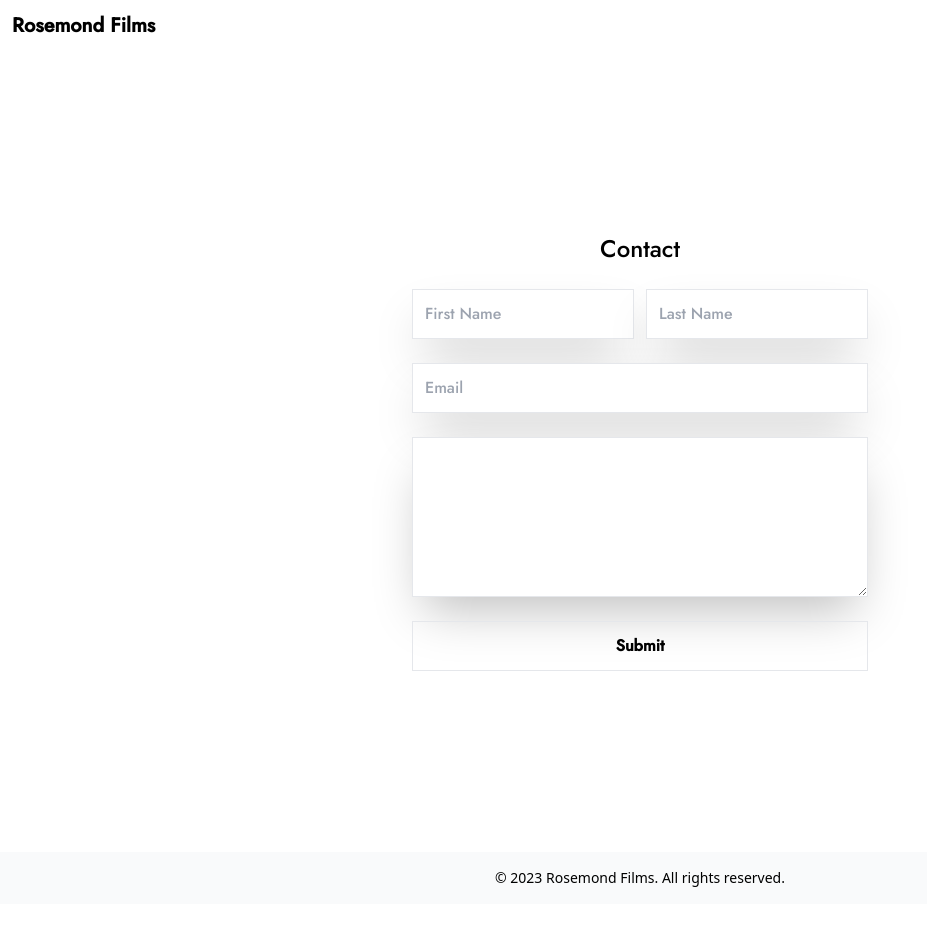
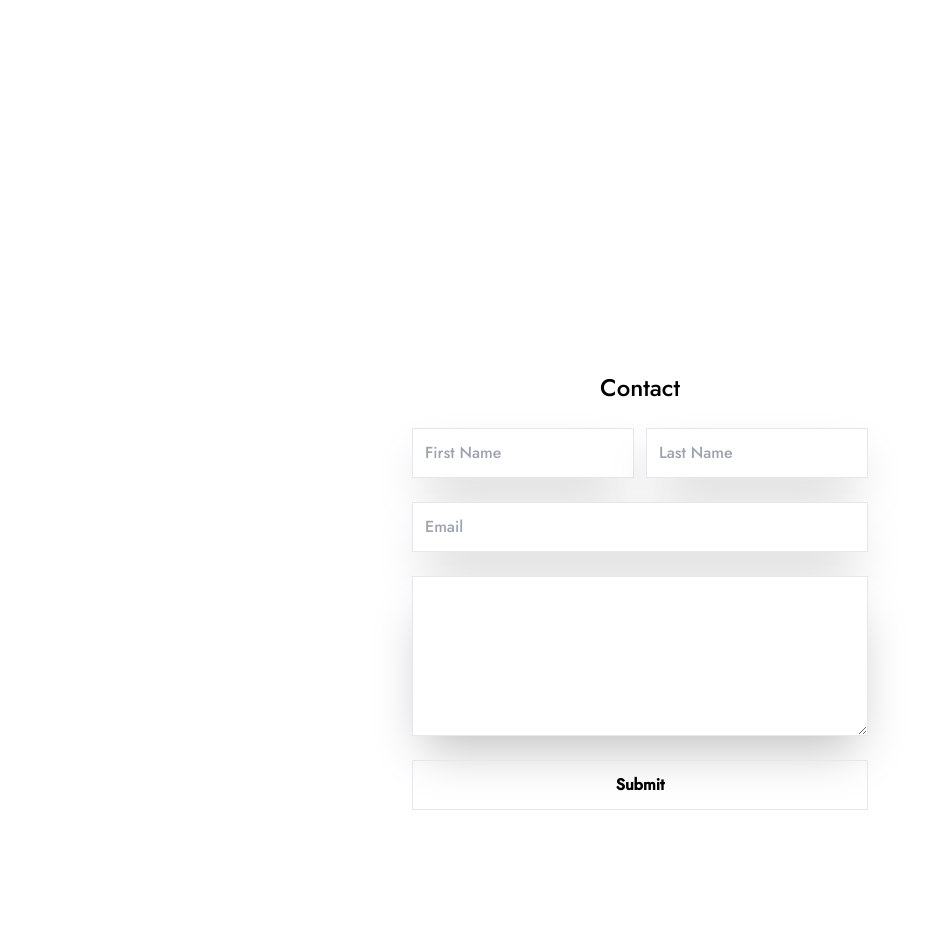
Before and after one commit to syadav0/rosemond-films, a Next.js app: page /contact in a window 1280 px wide. Shown: the top 952 px of the page, without its empty margins (0-927 px from the left). Before the commit the page ends 904 px from the top, so only its background shows below. Built offline with nearby package versions, Linux system fonts and the light colour scheme.

Commit message:
fixed some font issues and improved collage

```diff
--- a/src/app/contact/page.tsx
+++ b/src/app/contact/page.tsx
@@ -1,8 +1,10 @@
+import Link from "next/link";
+
 export default function Contact() {
   return (
       <div className='text-center font-jost'>
 
-        <form className="px-7 h-screen grid justify-center items-center">
+        <form className="px-7 py-[20rem] grid justify-center items-center">
 
           <div className="grid gap-6" id="form">
 
@@ -26,6 +28,27 @@
 
             <button className=" glass w-full p-3 focus:border-white border-[1px] hover:text-indigo-200 font-bold" type="submit">Submit</button>
           </div>
+
+
+          <div className='flex mx-auto justify-evenly py-10 w-24'>
+
+            <Link href='https://www.linkedin.com/in/jonathan-rosemond-0880b5228' target="_blank">
+              <svg xmlns="http://www.w3.org/2000/svg" width="30" height="30" viewBox="0 0 24 24"
+              className="fill-white">
+                <path d="M12 2c5.514 0 10 4.486 10 10s-4.486 10-10 10-10-4.486-10-10 4.486-10 10-10zm0-2c-6.627 0-12 5.373-12 12s5.373 12 12 12 12-5.373 12-12-5.373-12-12-12zm-2 8c0 .557-.447 1.008-1 1.008s-1-.45-1-1.008c0-.557.447-1.008 1-1.008s1 .452 1 1.008zm0 2h-2v6h2v-6zm3 0h-2v6h2v-2.861c0-1.722 2.002-1.881 2.002 0v2.861h1.998v-3.359c0-3.284-3.128-3.164-4-1.548v-1.093z"/>
+              </svg>
+            </Link>
+
+            <Link href='https://www.instagram.com/rosemondfilms/'>
+
+              <svg xmlns="http://www.w3.org/2000/svg" width="30" height="30" viewBox="0 0 24 24"
+              className="fill-white">
+                <path d="M12 2c5.514 0 10 4.486 10 10s-4.486 10-10 10-10-4.486-10-10 4.486-10 10-10zm0-2c-6.627 0-12 5.373-12 12s5.373 12 12 12 12-5.373 12-12-5.373-12-12-12zm0 7.082c1.602 0 1.792.006 2.425.035 1.627.074 2.385.845 2.46 2.459.028.633.034.822.034 2.424s-.006 1.792-.034 2.424c-.075 1.613-.832 2.386-2.46 2.46-.633.028-.822.035-2.425.035-1.602 0-1.792-.006-2.424-.035-1.63-.075-2.385-.849-2.46-2.46-.028-.632-.035-.822-.035-2.424s.007-1.792.035-2.424c.074-1.615.832-2.386 2.46-2.46.632-.029.822-.034 2.424-.034zm0-1.082c-1.63 0-1.833.007-2.474.037-2.18.1-3.39 1.309-3.49 3.489-.029.641-.036.845-.036 2.474 0 1.63.007 1.834.036 2.474.1 2.179 1.31 3.39 3.49 3.49.641.029.844.036 2.474.036 1.63 0 1.834-.007 2.475-.036 2.176-.1 3.391-1.309 3.489-3.49.029-.64.036-.844.036-2.474 0-1.629-.007-1.833-.036-2.474-.098-2.177-1.309-3.39-3.489-3.489-.641-.03-.845-.037-2.475-.037zm0 2.919c-1.701 0-3.081 1.379-3.081 3.081s1.38 3.081 3.081 3.081 3.081-1.379 3.081-3.081c0-1.701-1.38-3.081-3.081-3.081zm0 5.081c-1.105 0-2-.895-2-2 0-1.104.895-2 2-2 1.104 0 2.001.895 2.001 2s-.897 2-2.001 2zm3.202-5.922c-.397 0-.72.322-.72.72 0 .397.322.72.72.72.398 0 .721-.322.721-.72 0-.398-.322-.72-.721-.72z"/>
+              </svg>
+
+            </Link>
+          </div>
+
         </form>
 
 
--- a/src/app/page.tsx
+++ b/src/app/page.tsx
@@ -1,6 +1,6 @@
 'use client'
 
-import { useRef } from 'react';
+import { useRef, useState } from 'react';
 import Image from 'next/image';
 import VideoCard from '@/components/VideoCard';
 import useFadeIn from '@/components/FadeIn';
@@ -16,10 +16,11 @@
   useFadeIn(ref2);
   useFadeIn(ref3);
 
+  const [hoveredIndex, setHoveredIndex] = useState<number | null>(null);
 
   return (
     <>
-      <div className='text-center'>
+      <div className='text-center text-white'>
 
         <h1 className='hidden md:block py-1 pb-3 sm:text-5xl md:text-7xl sm:py-5 font-jost'>
           ROSEMOND FILMS
@@ -32,7 +33,7 @@
           </div>
 
           <video autoPlay loop muted className='z-0 h-auto md:object-contain
-          brightness-75'>
+          brightness-[0.80]'>
             <source src='/assets/vid1.mp4' type='video/mp4'/>
             Your browser does not support the video tag.
           </video>
@@ -61,25 +62,49 @@
           </div>
         </div>
 
-        <div ref={ref2} className="fade-in-section flex justify-center md:justify-start font-jost">
-          <VideoCard
-            videoSrc='/assets/vid1.mp4'
-            title='Push for Progress'
-            desc='Short film at the University of Maryland, College Park'
-            flexDirection="row"
-            text="right"
-          />
+        <div className="inline-block p-5 my-10">
+          <div className="flex flex-wrap gap-x-5 gap-y-5 justify-center">
+            <div className="relative w-full md:w-2/4 h-[25rem] overflow-hidden group">
+              <video className="z-0 w-full h-full object-cover" src='/assets/vid2.mp4'>
+                Your browser does not support the video tag.
+              </video>
+              <div className="absolute bottom-0 left-0 w-full h-1/3 bg-gradient-to-t from-black to-transparent opacity-0 group-hover:opacity-100 transition-opacity duration-300">
+                <p className="text-white text-lg font-semibold ml-3 mt-3">Pep Talk</p>
+              </div>
+            </div>
+
+            <div className="relative w-full md:w-1/4 h-[25rem] overflow-hidden group">
+              <video className="w-full h-full object-cover" src="/assets/vid1.mp4">
+                Your browser does not support the video tag.
+              </video>
+              <div className="absolute bottom-0 left-0 w-full h-1/3 bg-gradient-to-t from-black to-transparent opacity-0 group-hover:opacity-100 transition-opacity duration-300">
+                <p className="text-white text-lg font-semibold ml-3 mt-3">Video Title</p>
+              </div>
+            </div>
+
+            <div className="relative w-full md:w-1/4 h-auto overflow-hidden group">
+              <video className="w-full h-full object-cover" src="/assets/vid1.mp4">
+                Your browser does not support the video tag.
+              </video>
+              <div className="absolute bottom-0 left-0 w-full h-1/3 bg-gradient-to-t from-black to-transparent opacity-0 group-hover:opacity-100 transition-opacity duration-300">
+                <p className="text-white text-lg font-semibold ml-3 mt-3">Video title</p>
+              </div>
+            </div>
+
+            <div className="relative w-full md:w-2/4 h-auto overflow-hidden group">
+              <video className="w-full h-full object-cover" src="/assets/vid2.mp4">
+                Your browser does not support the video tag.
+              </video>
+              <div className="absolute bottom-0 left-0 w-full h-1/3 bg-gradient-to-t from-black to-transparent opacity-0 group-hover:opacity-100 transition-opacity duration-300">
+                <p className="text-white text-lg font-semibold ml-3 mt-3">Video Title</p>
+              </div>
+            </div>
+          </div>
         </div>
 
-        <div ref={ref3} className="fade-in-section flex justify-center md:justify-end font-jost">
-          <VideoCard
-            videoSrc="/assets/vid2.mp4"
-            title="Pep Talk"
-            desc={description}
-            flexDirection="row-reverse"
-            text="left"
-          />
-        </div>
+
+
+
 
       </div>
     </>
--- a/src/components/Footer.tsx
+++ b/src/components/Footer.tsx
@@ -2,9 +2,9 @@
 
 const Footer: React.FC = () => {
   return (
-    <footer className="bg-gray-50 p-4">
+    <footer className="bg-gray-800 p-4">
       <div className="container mx-auto">
-        <p className="text-center text-sm">
+        <p className="text-center text-sm text-white">
           © 2023 Rosemond Films. All rights reserved.
         </p>
       </div>
--- a/src/components/Navbar.tsx
+++ b/src/components/Navbar.tsx
@@ -11,7 +11,7 @@
   };
 
   return (
-    <nav className="dark:bg-slate-925 py-3 font-jost">
+    <nav className="dark:bg-slate-925 py-3 font-jost text-white">
       <div className="flex flex-wrap items-center justify-between mx-auto px-3 max-w-screen-2xl">
         <div className="flex items-center justify-between w-full md:w-auto">
           <div className="block md:hidden">
--- a/src/components/VideoCard.tsx
+++ b/src/components/VideoCard.tsx
@@ -15,7 +15,8 @@
     <div className={`shadow-md my-10 overflow-hidden md:px-20 md:mx-20 md:flex
       ${flexDirection === 'row-reverse' ? 'md:flex-row-reverse' : 'md:flex-row'}`}>
       <div className="md:shrink-0">
-        <video loop muted className="w-full h-64 object-cover md:w-[40rem] md:h-full">
+        <video loop muted  preload='auto'
+        className="w-full h-64 object-cover md:w-[40rem] md:h-full">
           <source src={videoSrc} type="video/mp4" />
           Your browser does not support the video tag.
         </video>
```
